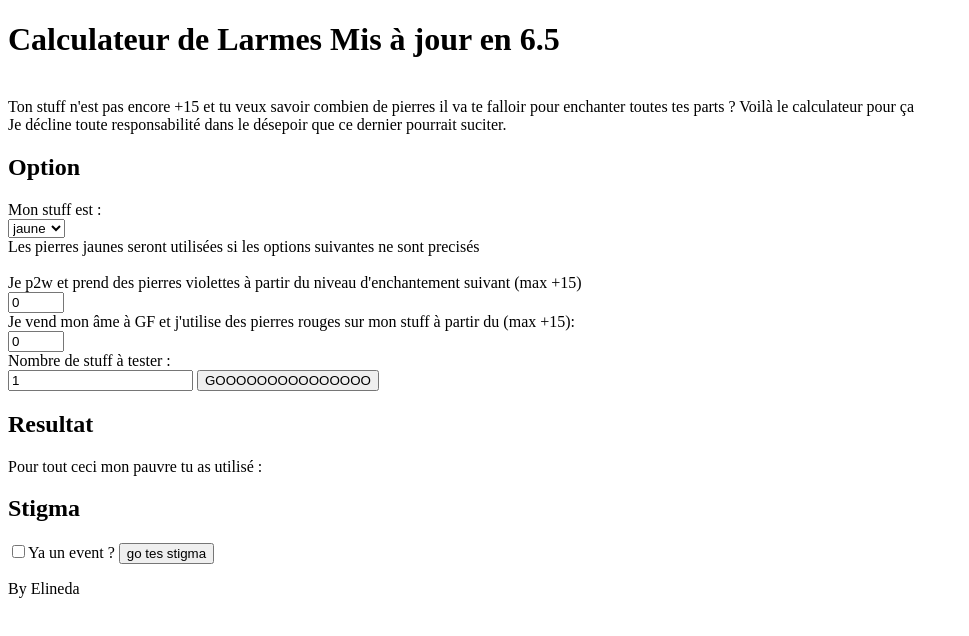
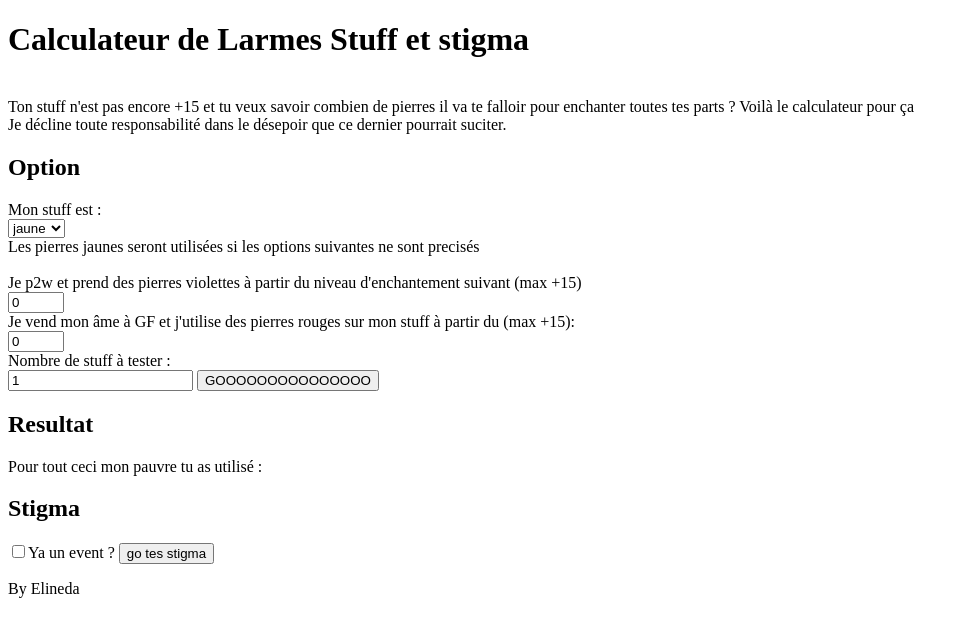
Before and after one commit to elineda/ouinouin, a plain HTML site: page index.html in a window 1280 px wide. Shown: the whole page, without its empty margins (0-969 px from the left). Drawn offline with nearby package versions, Linux system fonts and the light colour scheme.

Commit message:
modif du titre

```diff
--- a/index.html
+++ b/index.html
@@ -9,7 +9,7 @@
   </head>
   <body>
     <header>
-        <h1>Calculateur de Larmes Mis à jour en 6.5</h1><br>
+        <h1>Calculateur de Larmes Stuff et stigma</h1><br>
     </header>
     <main>
         <div>Ton stuff n'est pas encore +15 et tu veux savoir combien de pierres il va te falloir pour enchanter toutes tes parts ? Voilà le calculateur pour ça<br>
```
